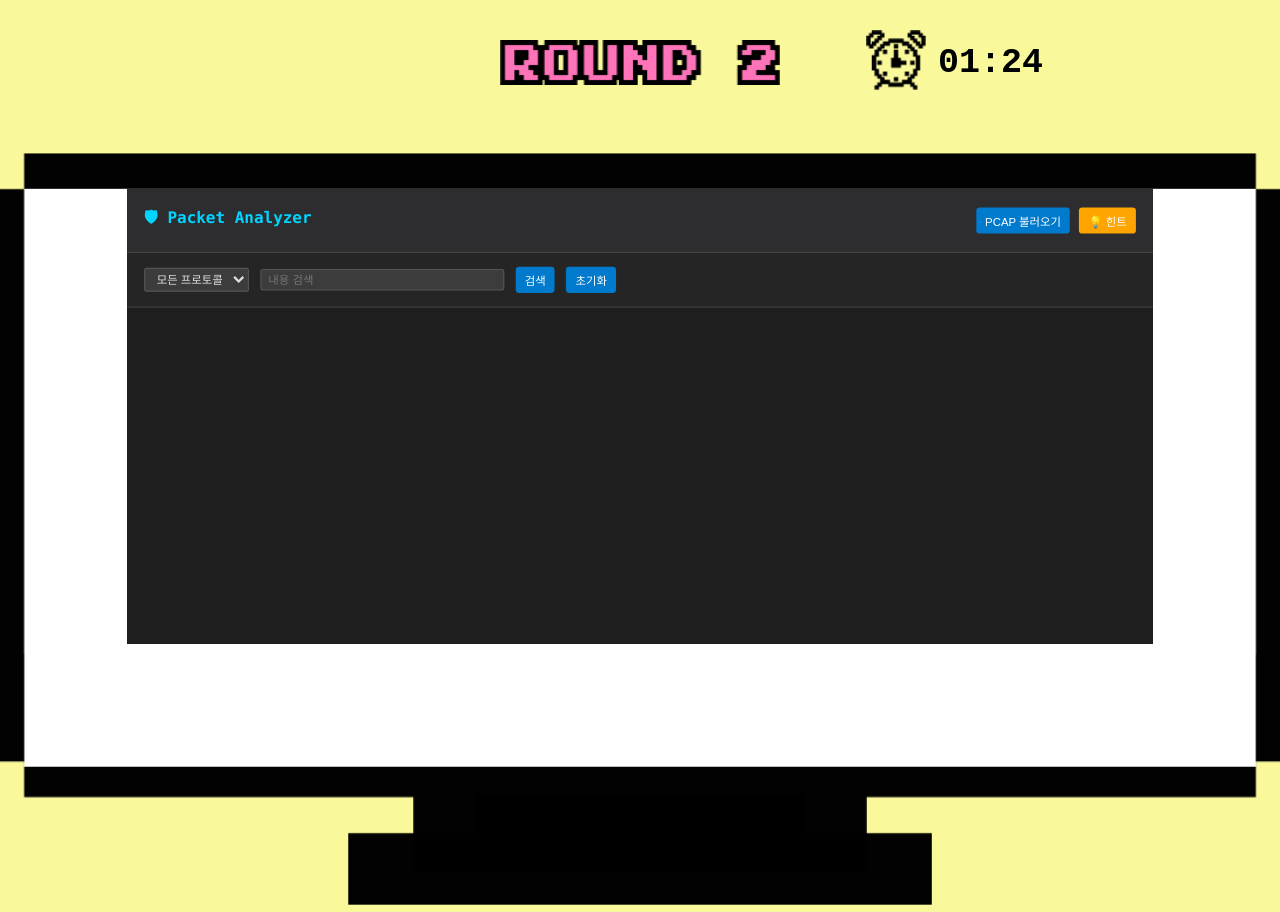
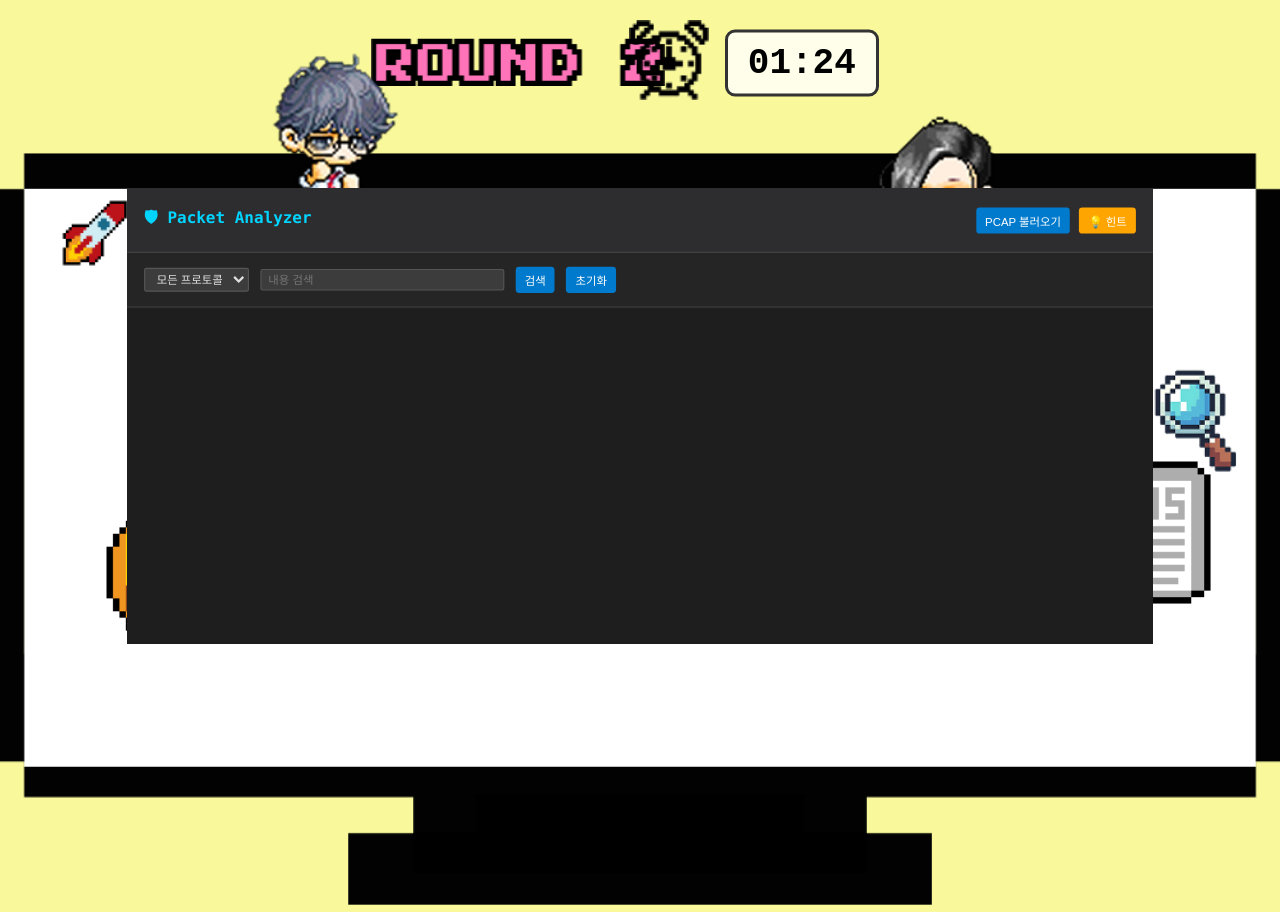
Before and after one commit to SWU-SWING/findthehacker, a Flask app: template templates/round2.html in a window 1280 px wide; the page is wider, and only the part inside the window is pictured. Run offline with Flask 3, Linux system fonts and the light colour scheme; the template is opened without the code that fills it, so the values that code supplies are empty.

Commit message:
main, select, round2 수정

```diff
--- a/static/css/style.css
+++ b/static/css/style.css
@@ -390,8 +390,8 @@ body {
 .round2-title {
   position: absolute;
   top: 40px;
-  left: 50%;
-  transform: translateX(-50%);
+  left: 40.5%;
+  transform: translateX(-50%) scale(1.05);
   z-index: 5;
 }
 
@@ -401,24 +401,30 @@ body {
 }
 .round2-timer {
   position: absolute;
-  top: 30px;
-  left: 70%;
+  top: 20px;
+  right: 41.5%;
   transform: translateX(-50%);
   z-index: 5;
 }
 .round2-timer img {
-  width: 60px;
-  height: 60px;
+  width: 80px;
+  height: 80px;
 }
+/* 타이머 텍스트 */
 #round2_timer-text {
-    position: absolute;
-    top: 50%;
-    left: 120%; /* 기존보다 더 오른쪽으로 */
-    transform: translateY(-50%); /* 수직 정중앙 정렬 */
-    color: black;
-    font-size: 35px;  /* 폰트 크기 키움 */
-    font-weight: bold;  /* 글자 굵게 */
-    font-family: 'Courier New', monospace;
+  position: absolute;
+  top: 50%;         /* 수직 중앙 맞춤 */
+  left: 120%;       /* 이미지 오른쪽에 위치 */
+  transform: translateY(-50%);
+  color: black;
+  font-size: 36px;  /* Round1 폰트 크기 */
+  font-weight: bold;
+  font-family: 'Courier New', monospace;
+  background-color: rgba(255,255,255,0.8);
+  padding: 10px 20px;
+  border-radius: 10px;
+  border: 3px solid #333;
+  text-align: center;
 }
 
 .round2Monitor{
--- a/templates/round2.html
+++ b/templates/round2.html
@@ -4,9 +4,78 @@
     <meta charset="UTF-8">
     <meta name="viewport" content="width=device-width, initial-scale=1.0">
     <title>FindTheHacker-round2</title>
+    <style>
+        /* 장식 요소들 */
+        .decoration {
+            position: absolute;
+            z-index: 10;
+        }
+
+        .chim-deco {
+            top: 50px;
+            left: 240px;
+            width: 190px;
+            height: 190px;
+            background: url('/static/img/chim_deco.png') no-repeat center;
+            background-size: contain;
+        }
+
+        .rocket-deco {
+            top: 190px;
+            left: 60px;
+            width: 70px;
+            height: 86px;
+            background: url('/static/img/rocket_deco.png') no-repeat center;
+            background-size: contain;
+        }
+
+        .emoji-deco {
+            bottom: 150px;
+            left: 100px;
+            width: 155px;
+            height: 155px;
+            background: url('/static/img/emoji_deco.png') no-repeat center;
+            background-size: contain;
+        }
+
+        .news-deco {
+            bottom: 190px;
+            right: 56px;
+            width: 170px;
+            height: 155px;
+            background: url('/static/img/news_deco.png') no-repeat center;
+            background-size: contain;
+        }
+
+        .microphone-deco {
+            top: 340px;
+            right: 8px;
+            width: 165px;
+            height: 165px;
+            background: url('/static/img/microphone_deco.png') no-repeat center;
+            background-size: contain;
+        }
+
+        .juingong-deco {
+            top: 85px;
+            right: 235px;
+            width: 170px;
+            height: 170px;
+            background: url('/static/img/juingong_deco.png') no-repeat center;
+            background-size: contain;
+        }
+    </style>
     <link rel="stylesheet" href="{{ url_for('static', filename='css/style.css') }}">
 </head>
-<body>
+<body style="position: relative;">
+    <!-- 장식 요소들 추가 -->
+    <div class="decoration chim-deco"></div>
+    <div class="decoration rocket-deco"></div>
+    <div class="decoration emoji-deco"></div>
+    <div class="decoration news-deco"></div>
+    <div class="decoration microphone-deco"></div>
+    <div class="decoration juingong-deco"></div>
+
     <!-- Round2 타이틀 -->
     <div class="round2-title">
         <img src="{{ url_for('static', filename='img/title_round2.png') }}" alt="Round2_Title">
@@ -68,8 +137,7 @@
 
             <div class="packet-detail" id="packet-detail"></div>
         </div>
-
-
+    </div>
 
     <script src="{{ url_for('static', filename='js/round2.js') }}"></script>
 </body>
--- a/templates/select.html
+++ b/templates/select.html
@@ -12,6 +12,7 @@
         <div class="select-characters_l">
             <div class="select-character_wrapper" data-character="bae">
                 <img src="{{ url_for('static', filename='img/Bae_main.png') }}" class="select_character-img" id="char1-left">
+                <img src="{{ url_for('static', filename='img/Ellipse_shadow.png') }}" class="shadow_l">
                 <div class="select_speech-bubble select_speech-left">
                     <img src="{{ url_for('static', filename='img/speech_left.png') }}" class="select_speech-img">
                     <div class="select_speech-text"></div>
@@ -20,6 +21,7 @@
 
             <div class="select-character_wrapper" data-character="jung">
                 <img src="{{ url_for('static', filename='img/Jung_main.png') }}" class="select_character-img" id="char2-left">
+                <img src="{{ url_for('static', filename='img/Ellipse_shadow.png') }}" class="shadow_l">
                 <div class="select_speech-bubble select_speech-left">
                     <img src="{{ url_for('static', filename='img/speech_left.png') }}" class="select_speech-img">
                     <div class="select_speech-text"></div>
@@ -28,6 +30,7 @@
 
             <div class="select-character_wrapper" data-character="nah">
                 <img src="{{ url_for('static', filename='img/Nah_main.png') }}" class="select_character-img" id="char3-left">
+                <img src="{{ url_for('static', filename='img/Ellipse_shadow.png') }}" class="shadow_l">
                 <div class="select_speech-bubble select_speech-left">
                     <img src="{{ url_for('static', filename='img/speech_left.png') }}" class="select_speech-img">
                     <div class="select_speech-text"></div>
@@ -38,6 +41,7 @@
         <div class="select-characters_r">
             <div class="select-character_wrapper" data-character="noh">
                 <img src="{{ url_for('static', filename='img/Noh_main.png') }}" class="select_character-img" id="char4-right">
+                <img src="{{ url_for('static', filename='img/Ellipse_shadow.png') }}" class="shadow_r">
                 <div class="select_speech-bubble select_speech-right">
                     <img src="{{ url_for('static', filename='img/speech_right.png') }}" class="select_speech-img">
                     <div class="select_speech-text"></div>
@@ -46,6 +50,7 @@
 
             <div class="select-character_wrapper" data-character="choi">
                 <img src="{{ url_for('static', filename='img/Choi_main.png') }}" class="select_character-img" id="char5-right">
+                <img src="{{ url_for('static', filename='img/Ellipse_shadow.png') }}" class="shadow_r">
                 <div class="select_speech-bubble select_speech-right">
                     <img src="{{ url_for('static', filename='img/speech_right.png') }}" class="select_speech-img">
                     <div class="select_speech-text"></div>
@@ -54,6 +59,7 @@
 
             <div class="select-character_wrapper" data-character="yoon">
                 <img src="{{ url_for('static', filename='img/Yoon_main.png') }}" class="select_character-img" id="char6-right">
+                <img src="{{ url_for('static', filename='img/Ellipse_shadow.png') }}" class="shadow_r">
                 <div class="select_speech-bubble select_speech-right">
                     <img src="{{ url_for('static', filename='img/speech_right.png') }}" class="select_speech-img">
                     <div class="select_speech-text"></div>
```
Also changed, not shown: other parts of static/css/style.css (+50 -15 lines).
